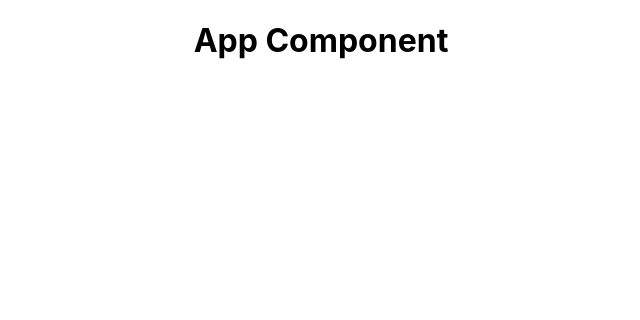
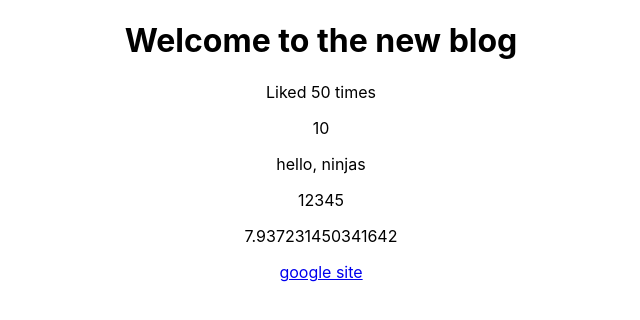
Before and after one commit to mohamedbelkhira/firstreactapp, a React (Create React App) app: page / in a window 1280 px wide. Shown: the top 320 px of the page, without its empty margins (319-959 px from the left). Built offline with nearby package versions, Linux system fonts and the light colour scheme.

Commit message:
rendering outputs

```diff
--- a/src/App.js
+++ b/src/App.js
@@ -2,10 +2,21 @@
 import './App.css';
 
 function App() {
+const title ='Welcome to the new blog';
+const likes=50;
+const link="http://www.google.com";
+//const person = {name:'yoshi', age:'30'}
   return (
     <div className='App'>
     <div className="content">
-      <h1>App Component</h1>
+      <h1>{title}</h1>
+      <p>Liked {likes} times</p>
+      <p>{10}</p>
+      <p> { "hello, ninjas"}</p>
+      <p> { [1,2,3,4,5]}</p>
+      <p>{Math.random()*10}</p>
+
+      <a href={link}>google site</a>
     </div>
 
     </div>
```
